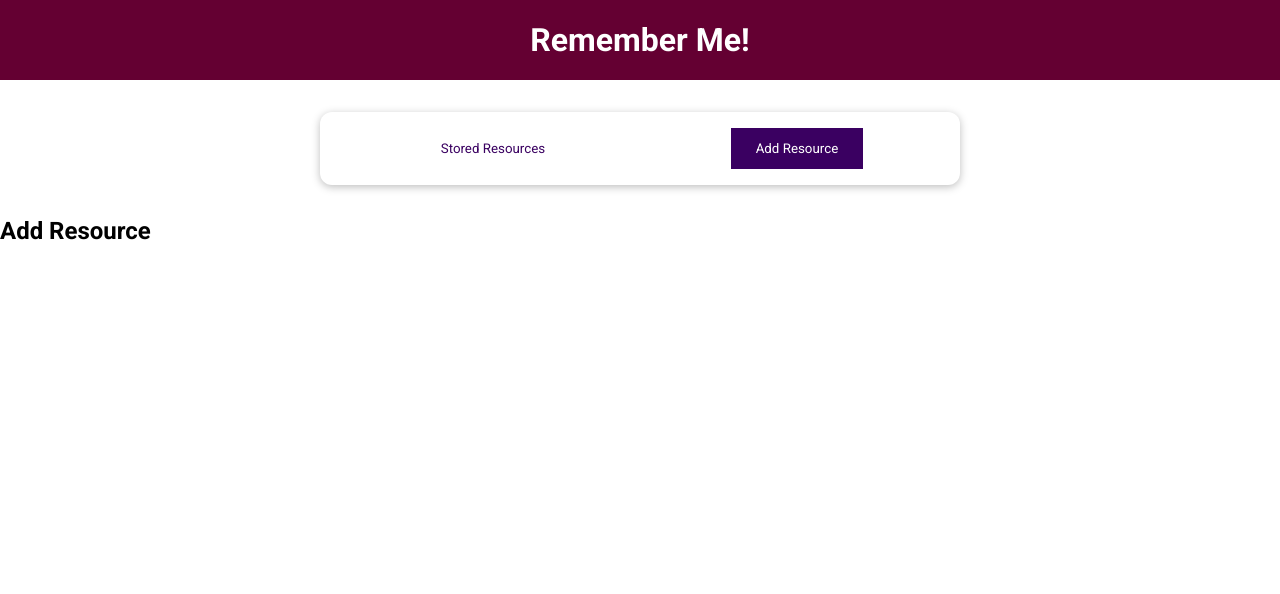
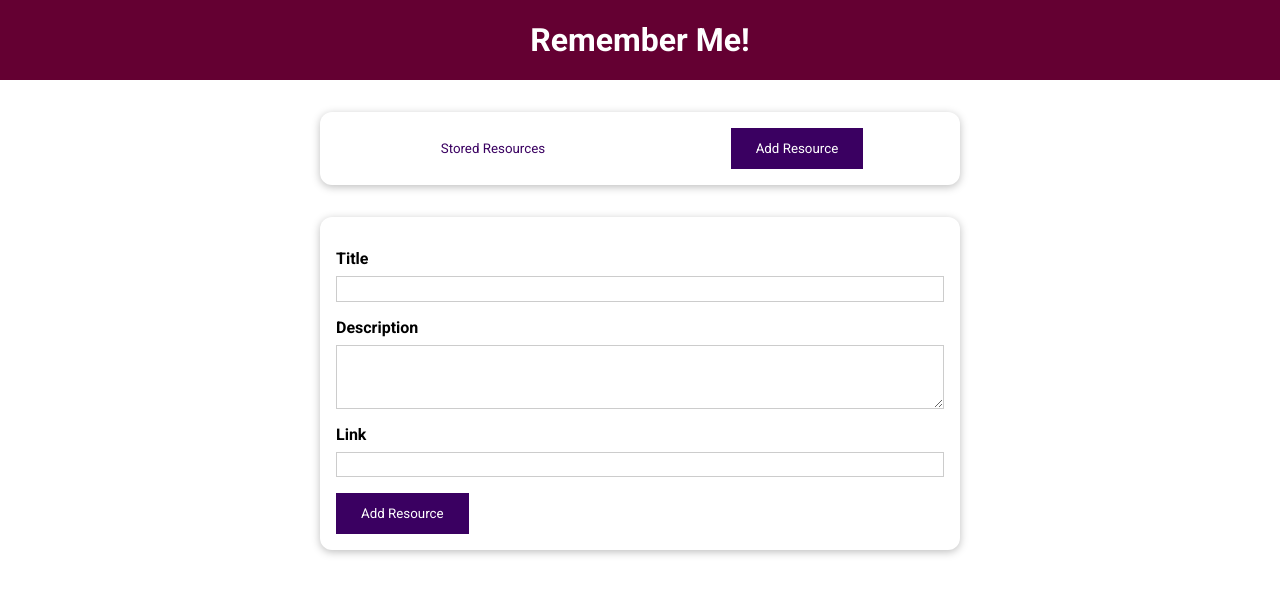
Before and after one commit to HHHMHA/learning-resources, a Vue app: page / in a window 1280 px wide. Both pictures are taken after a click on the button "Add Resource". Shown: the top 594 px of the page. Built offline with nearby package versions, Linux system fonts and the light colour scheme.

Commit message:
Implement Add Resource Functionality

```diff
--- a/src/components/learning-resources/AddResource.vue
+++ b/src/components/learning-resources/AddResource.vue
@@ -1,21 +1,70 @@
 <template>
-    <h2>Add Resource</h2>
-    <form action='' method='post' @click.prevent='addResource'>
+    <base-card>
+        <form @submit.prevent='addResource(form.title, form.description, form.link)'>
+            <div class='form-control'>
+                <label for='title'>Title</label>
+                <input type='text' id='title' name='title' v-model='form.title' />
+            </div>
 
-    </form>
+            <div class='form-control'>
+                <label for='description'>Description</label>
+                <textarea id='description' name='description' rows='3' v-model='form.description'></textarea>
+            </div>
+
+            <div class='form-control'>
+                <label for='link'>Link</label>
+                <input type='url' id='link' name='link' v-model='form.link'/>
+            </div>
+
+            <div>
+                <base-button type='submit'>Add Resource</base-button>
+            </div>
+        </form>
+    </base-card>
 </template>
 
 <script>
 export default {
     name: 'AddResource',
+    data() {
+        return {
+            form: {
+                title: "",
+                description: "",
+                link: "",
+            }
+        }
+    },
+    inject: ['addResource'],
     methods: {
-        addResource() {
-
-        },
-    },
+    }
 };
 </script>
 
 <style scoped>
+label {
+    font-weight: bold;
+    display: block;
+    margin-bottom: 0.5rem;
+}
 
+input,
+textarea {
+    display: block;
+    width: 100%;
+    font: inherit;
+    padding: 0.15rem;
+    border: 1px solid #ccc;
+}
+
+input:focus,
+textarea:focus {
+    outline: none;
+    border-color: #3a0061;
+    background-color: #f7ebff;
+}
+
+.form-control {
+    margin: 1rem 0;
+}
 </style>
--- a/src/components/learning-resources/TheResources.vue
+++ b/src/components/learning-resources/TheResources.vue
@@ -14,7 +14,9 @@
         </base-button>
     </base-card>
 
-    <component :is='selectedTab'></component>
+    <keep-alive>
+        <component :is='selectedTab'></component>
+    </keep-alive>
 </template>
 
 <script>
@@ -60,12 +62,24 @@
     },
     provide() {
         return {
-            resources: this.storedResources
+            resources: this.storedResources,
+            addResource: this.addResource,
         };
     },
     methods: {
         setSelectedTab(tab) {
             this.selectedTab = tab;
+        },
+        addResource(title, description, url) {
+            const resource = {
+                id: new Date().toISOString(),
+                title: title,
+                description: description,
+                url: url
+            };
+
+            this.storedResources.unshift(resource);
+            this.selectedTab = 'stored-resources';
         }
     }
 };
```
